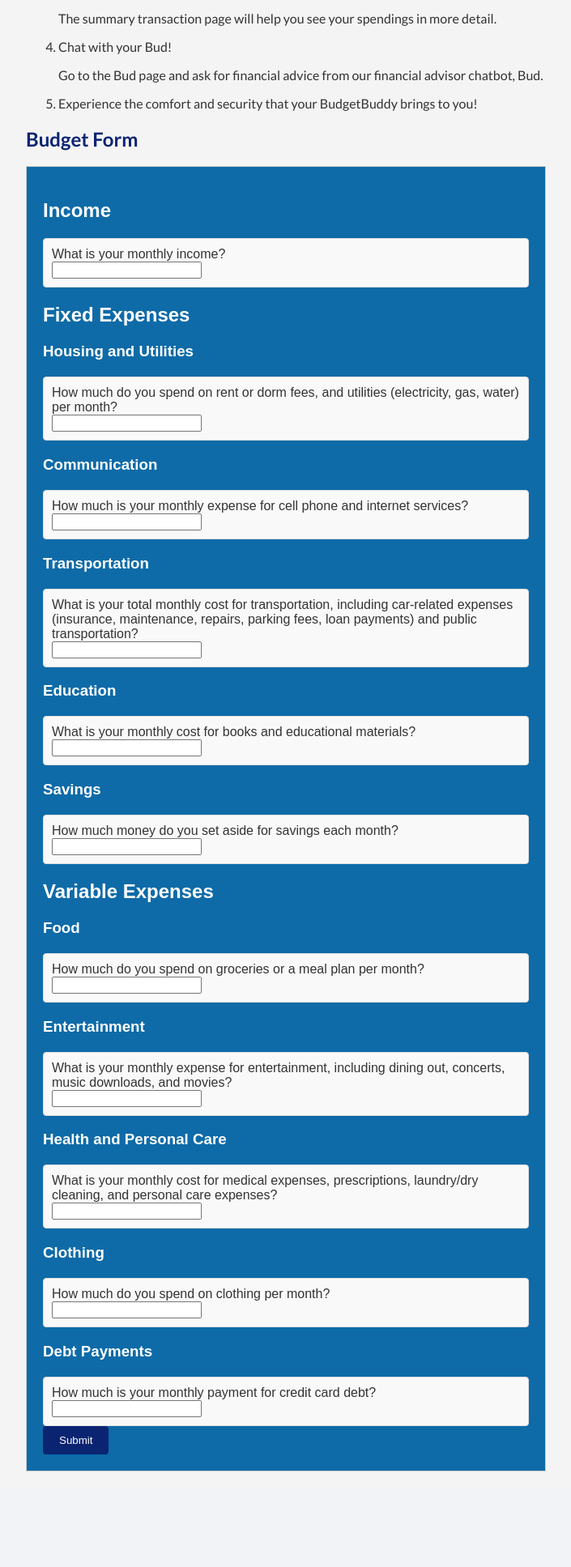
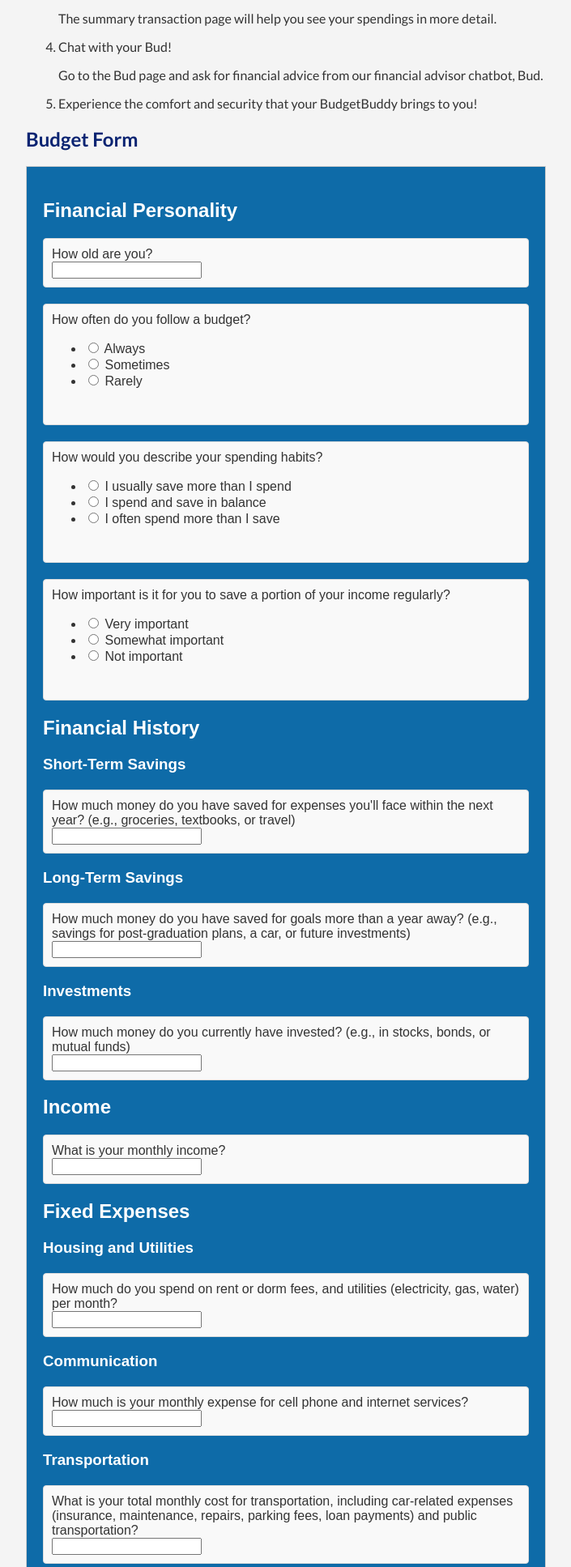
Before and after one commit to kjx172/BudgetBuddy, a Flask app: page /home in a window 1280 px wide. Shown: the part 748-2683 px from the top of the page at 81% size, without its empty margins (68-773 px from the left). Before the commit the page ends 2565 px from the top, so only its background shows below. Run offline with Flask 3, Linux system fonts and the light colour scheme.

Commit message:
updated the form, customized Bud

```diff
--- a/app.py
+++ b/app.py
@@ -1,15 +1,3 @@
-'''
-Sets up the Flask application.
-Defines the /budget route to display the form and handle form submissions.
-Prints form data to the terminal upon successful submission.
-Redirects to the same page to clear the form and prevent resubmission issues.
-
-To run the code, copy and paste this:
-export SECRET_KEY=$(python3 -c 'import os; print(os.urandom(24))')
-export OPENAI_API_KEY='your-openai-key'
-python3 app.py
-'''
-
 import os
 import sqlite3
 from flask import Flask, render_template, redirect, url_for, request, jsonify, flash
@@ -38,7 +26,6 @@ client = OpenAI(api_key=api_key)
 app = Flask(__name__)
 app.config['SECRET_KEY'] = generate_random_key()
 
-
 # Function to create the database table
 def create_table():
     conn = sqlite3.connect('budgetbuddy.db')
@@ -46,6 +33,13 @@ def create_table():
     c.execute('''
         CREATE TABLE IF NOT EXISTS budget (
             id INTEGER PRIMARY KEY,
+            age INTEGER,
+            financial_discipline TEXT,
+            spending_habits TEXT,
+            saving_importance TEXT,
+            short_term_savings REAL,
+            long_term_savings REAL,
+            investments REAL,
             income REAL,
             housing_utilities REAL,
             communication REAL,
@@ -67,9 +61,28 @@ def insert_budget_data(form_data):
     conn = sqlite3.connect('budgetbuddy.db')
     c = conn.cursor()
     c.execute('''
-        INSERT INTO budget (income, housing_utilities, communication, transportation, education, savings, food, entertainment, health_personal_care, clothing_laundry, debt_payments)
-        VALUES (?, ?, ?, ?, ?, ?, ?, ?, ?, ?, ?)
-    ''', [float(data) for data in form_data])
+        INSERT INTO budget (age, financial_discipline, spending_habits, saving_importance, short_term_savings, long_term_savings, investments, income, housing_utilities, communication, transportation, education, savings, food, entertainment, health_personal_care, clothing_laundry, debt_payments)
+        VALUES (?, ?, ?, ?, ?, ?, ?, ?, ?, ?, ?, ?, ?, ?, ?, ?, ?, ?)
+    ''', [
+        int(form_data['age']),
+        form_data['financial_discipline'],
+        form_data['spending_habits'],
+        form_data['saving_importance'],
+        float(form_data['short_term_savings']),
+        float(form_data['long_term_savings']),
+        float(form_data['investments']),
+        float(form_data['income']),
+        float(form_data['housing_utilities']),
+        float(form_data['communication']),
+        float(form_data['transportation']),
+        float(form_data['education']),
+        float(form_data['savings']),
+        float(form_data['food']),
+        float(form_data['entertainment']),
+        float(form_data['health_personal_care']),
+        float(form_data['clothing_laundry']),
+        float(form_data['debt_payments'])
+    ])
     conn.commit()
     conn.close()
 
@@ -83,45 +96,29 @@ def get_last_row():
 
 @app.route('/home', methods=['GET', 'POST'])
 def home():
-    #this accepts the username and password from login page, change for functionality
-    if request.method == "POST":
-        username  = request.form['username']
-        password = request.form['password']
-
-        #if the username, password isnt alr stored send them back
-        #print(username, password)
-
     form = BudgetForm()
     if form.validate_on_submit():
-        income = float(form.income.data)
-        expenses = {
-            'Needs': float(form.housing_utilities.data) + float(form.food.data) + float(form.transportation.data) + float(form.communication.data) + float(form.education.data) + float(form.health_personal_care.data),
-            'Wants': float(form.entertainment.data) + float(form.clothing_laundry.data),
-            'Savings or Debt Repayment': float(form.savings.data) + float(form.debt_payments.data)
+        form_data = {
+            'age': form.age.data,
+            'financial_discipline': form.financial_discipline.data,
+            'spending_habits': form.spending_habits.data,
+            'saving_importance': form.saving_importance.data,
+            'short_term_savings': form.short_term_savings.data,
+            'long_term_savings': form.long_term_savings.data,
+            'investments': form.investments.data,
+            'income': form.income.data,
+            'housing_utilities': form.housing_utilities.data,
+            'communication': form.communication.data,
+            'transportation': form.transportation.data,
+            'education': form.education.data,
+            'savings': form.savings.data,
+            'food': form.food.data,
+            'entertainment': form.entertainment.data,
+            'health_personal_care': form.health_personal_care.data,
+            'clothing_laundry': form.clothing_laundry.data,
+            'debt_payments': form.debt_payments.data,
         }
-        percentages = {category: (amount / income) * 100 for category, amount in expenses.items()}
-        ideal_amounts = {
-            'Needs': income * 0.50,
-            'Wants': income * 0.30,
-            'Savings or Debt Repayment': income * 0.20
-        }
-
-        # Insert data into the database
-        form_data = (
-            form.income.data,
-            form.housing_utilities.data,
-            form.communication.data,
-            form.transportation.data,
-            form.education.data,
-            form.savings.data,
-            form.food.data,
-            form.entertainment.data,
-            form.health_personal_care.data,
-            form.clothing_laundry.data,
-            form.debt_payments.data
-        )
         insert_budget_data(form_data)
-        # Redirect to the summary page
         return redirect(url_for('summary'))
 
     return render_template('home.html', form=form)
@@ -139,9 +136,19 @@ def chatbot():
     else:
         last_row = get_last_row()
         if last_row:
-            income = last_row[1]
-            expenses = last_row[2:]
-            initial_message = f"User's income: ${income:.2f}\n" \
+            personality = last_row[1:5]
+            financial_history = [float(exp) for exp in last_row[5:8]]
+            income = float(last_row[8])
+            expenses = [float(exp) for exp in last_row[9:19]]
+
+            initial_message = f"User's age: ${personality[0]:.2f}\n" \
+                              f"How often does the user follow a budget?: {personality[1]}\n" \
+                              f"How would the user describe their spending habits?: {personality[2]}\n" \
+                              f"How important is it for the user to save a portion of your income regularly: {personality[3]}\n" \
+                              f"The user's short-term savings (the money they have saved for expenses they'll face within the next year (e.g., groceries, textbooks, or travel)): ${financial_history[0]:.2f}\n" \
+                              f"The user's long-term savings (the money they have saved for goals more than a year away (e.g., savings for post-graduation plans, a car, or future investments)): ${financial_history[1]:.2f}\n" \
+                              f"The money the user currently has invested (e.g., in stocks, bonds, or mutual funds): ${financial_history[2]:.2f}\n" \
+                              f"User's monthly income: ${income:.2f}\n" \
                               f"Housing and Utilities expenses: ${expenses[0]:.2f}\n" \
                               f"Communication expenses: ${expenses[1]:.2f}\n" \
                               f"Transportation expenses: ${expenses[2]:.2f}\n" \
@@ -163,20 +170,20 @@ def chatbot():
                     {"role": "system", "content": "Introduce yourself only on the first message."},
                     {"role": "system", "content": "Limit your responses to 500 characters"},
                     {"role": "system", "content": "Be friendly and make sure your responses are clear and simple. Someone with no financial knowledge should understand."},
-                    {"role": "system", "content": "Your audience is college students. Tailor your responses to the finances and situations of the typical American college student."},
                     {"role": "system", "content": "Offer practical tips and examples whenever possible."},
                     {"role": "system", "content": initial_message},
+                    {"role": "system", "content": "Your audience is college students. Tailor your responses to the finances and situations of the typical American college student."},
                     {"role": "system", "content": "Remember that housing and utilities, communication, transportation, education, food, and health and personal care expenses are the user's needs. Entertainment and clothing expenses are the user's wants. Debt payment and saving expenses are the user's savings/debt repayments."},
-                    {"role": "system", "content": "If the user asks about budgeting, tell them about the 50/20/30 budget rule."},
+                    {"role": "system", "content": "If the user asks about budgeting, tell them about the 50/30/20 budget rule."},
                     {"role": "system", "content": "Ideally, the user should allocate 50% of their income to their needs, 30% to their wants, and 20% to their savings and debt repayments."},
-                    {"role": "system", "content": "When responding to the user, consider the user's income and expense information."},
+                    {"role": "system", "content": "When responding to the user, consider the user's age, short and long term savings, investments, income, and expense information."},
+                    {"role": "system", "content": "If the user asks advice about something they want to buy, pay attention to the user's short and long term savings in addition to their expenses and income."},
                     {"role": "user", "content": user_input}
                 ]
             )
             message = response.choices[0].message.content.strip()
             response = {"message": message}
         except Exception as e:
-            # Log the error message to understand what went wrong
             print(f"Error: {str(e)}")
             response = {"message": "Something went wrong"}
 
@@ -186,12 +193,12 @@ def chatbot():
 def summary():
     last_row = get_last_row()
     if last_row:
-        income = last_row[1]
-        expenses = last_row[2:]
+        income = float(last_row[8])
+        expenses = last_row[9:19]
 
-        needs = expenses[0] + expenses[5] + expenses[2] + expenses[1] + expenses[3] + expenses[7]
-        wants = expenses[6] + expenses[8]
-        savings_or_debt = expenses[4] + expenses[9]
+        needs = sum([float(expenses[0]), float(expenses[5]), float(expenses[2]), float(expenses[1]), float(expenses[3]), float(expenses[7])])
+        wants = sum([float(expenses[6]), float(expenses[8])])
+        savings_or_debt = sum([float(expenses[4]), float(expenses[9])])
 
         actual_amounts = {
             'Needs': needs,
@@ -224,7 +231,8 @@ def summary():
         ideal_amounts = {'Needs': 0, 'Wants': 0, 'Savings or Debt Repayment': 0}
         ideal_percentages = {'Needs': 0, 'Wants': 0, 'Savings or Debt Repayment': 0}
 
-    return render_template('summary.html', income=income, expenses = expenses, actual_amounts = actual_amounts, actual_percentages=actual_percentages, ideal_amounts=ideal_amounts, ideal_percentages=ideal_percentages)
+    return render_template('summary.html', income=income, expenses=expenses, actual_amounts=actual_amounts, actual_percentages=actual_percentages, ideal_amounts=ideal_amounts, ideal_percentages=ideal_percentages)
+
 
 @app.route('/', methods=['GET', 'POST'])
 @app.route('/login', methods=['GET', 'POST'])
--- a/forms.py
+++ b/forms.py
@@ -2,12 +2,23 @@
 Creates the form that will be used to collect budget information from the user
 '''
 from flask_wtf import FlaskForm
-from wtforms import DecimalField, SubmitField
+from wtforms import DecimalField, SubmitField, RadioField, IntegerField
 from wtforms.validators import InputRequired, NumberRange
 
 class BudgetForm(FlaskForm):
 
-    # Income Information
+    # Financial Personality
+    age = IntegerField('How old are you?', validators=[InputRequired(), NumberRange(min=0)])
+    financial_discipline = RadioField('How often do you follow a budget?', choices=[('Always', 'Always'), ('Sometimes', 'Sometimes'), ('Rarely', 'Rarely')], validators=[InputRequired()])
+    spending_habits = RadioField('How would you describe your spending habits?', choices=[('Save more than I spend', 'I usually save more than I spend'), ('Spend and save in balance', 'I spend and save in balance'), ('Spend more than I save', 'I often spend more than I save')], validators=[InputRequired()])
+    saving_importance = RadioField('How important is it for you to save a portion of your income regularly?', choices=[('Very important', 'Very important'), ('Somewhat important', 'Somewhat important'), ('Not important', 'Not important')], validators=[InputRequired()])
+
+    # Financial History
+    short_term_savings = DecimalField("How much money do you have saved for expenses you'll face within the next year? (e.g., groceries, textbooks, or travel)", validators=[InputRequired(), NumberRange(min=0)])
+    long_term_savings = DecimalField("How much money do you have saved for goals more than a year away? (e.g., savings for post-graduation plans, a car, or future investments)", validators=[InputRequired(), NumberRange(min=0)])
+    investments = DecimalField("How much money do you currently have invested? (e.g., in stocks, bonds, or mutual funds)", validators=[InputRequired(), NumberRange(min=0)])
+
+    # Monthly Income Information
     income = DecimalField('What is your monthly income?', validators=[InputRequired(), NumberRange(min=0)])
 
     # Fixed Expenses
@@ -22,7 +33,7 @@ class BudgetForm(FlaskForm):
     entertainment = DecimalField('What is your monthly expense for entertainment, including dining out, concerts, music downloads, and movies?', validators=[InputRequired(), NumberRange(min=0)])
     health_personal_care = DecimalField('What is your monthly cost for medical expenses, prescriptions, laundry/dry cleaning, and personal care expenses?', validators=[InputRequired(), NumberRange(min=0)])
     clothing_laundry = DecimalField('How much do you spend on clothing per month?', validators=[InputRequired(), NumberRange(min=0)])
-    debt_payments = DecimalField('How much is your monthly payment for credit card debt?', validators=[InputRequired(), NumberRange(min=0)])
+    debt_payments = DecimalField('How much is your monthly payment for debt (credit cards, loans, etc.)?', validators=[InputRequired(), NumberRange(min=0)])
 
     # Submit button
     submit = SubmitField('Submit')
--- a/templates/home.html
+++ b/templates/home.html
@@ -45,6 +45,63 @@
         <h2>Budget Form</h2>
         <form method="POST" action="{{ url_for('home') }}">
             {{ form.hidden_tag() }}
+
+            <h2>Financial Personality</h2>
+            <div>
+                {{ form.age.label }}<br>
+                {{ form.age(size=32) }}<br>
+                {% for error in form.age.errors %}
+                    <span class="error">[{{ error }}]</span>
+                {% endfor %}
+            </div>
+            <div>
+                {{ form.financial_discipline.label }}<br>
+                {{ form.financial_discipline }}<br>
+                {% for error in form.financial_discipline.errors %}
+                    <span class="error">[{{ error }}]</span>
+                {% endfor %}
+            </div>
+            <div>
+                {{ form.spending_habits.label }}<br>
+                {{ form.spending_habits }}<br>
+                {% for error in form.spending_habits.errors %}
+                    <span class="error">[{{ error }}]</span>
+                {% endfor %}
+            </div>
+            <div>
+                {{ form.saving_importance.label }}<br>
+                {{ form.saving_importance }}<br>
+                {% for error in form.saving_importance.errors %}
+                    <span class="error">[{{ error }}]</span>
+                {% endfor %}
+            </div>
+
+            <h2>Financial History</h2>
+            <h3>Short-Term Savings</h3>
+            <div>
+                {{ form.short_term_savings.label }}<br>
+                {{ form.short_term_savings(size=32) }}<br>
+                {% for error in form.short_term_savings.errors %}
+                    <span class="error">[{{ error }}]</span>
+                {% endfor %}
+            </div>
+            <h3>Long-Term Savings</h3>
+            <div>
+                {{ form.long_term_savings.label }}<br>
+                {{ form.long_term_savings(size=32) }}<br>
+                {% for error in form.long_term_savings.errors %}
+                    <span class="error">[{{ error }}]</span>
+                {% endfor %}
+            </div>
+            <h3>Investments</h3>
+            <div>
+                {{ form.investments.label }}<br>
+                {{ form.investments(size=32) }}<br>
+                {% for error in form.investments.errors %}
+                    <span class="error">[{{ error }}]</span>
+                {% endfor %}
+            </div>
+
             <h2>Income</h2>
             <div>
                 {{ form.income.label }}<br>
@@ -53,6 +110,7 @@
                     <span class="error">[{{ error }}]</span>
                 {% endfor %}
             </div>
+
             <h2>Fixed Expenses</h2>
             <h3>Housing and Utilities</h3>
             <div>
@@ -94,6 +152,7 @@
                     <span class="error">[{{ error }}]</span>
                 {% endfor %}
             </div>
+
             <h2>Variable Expenses</h2>
             <h3>Food</h3>
             <div>
@@ -135,6 +194,8 @@
                     <span class="error">[{{ error }}]</span>
                 {% endfor %}
             </div>
+
+
             <input id="submit" type="submit" value="Submit">
         </form>
     </main>
```
Also changed, not shown: budgetbuddy.db.
